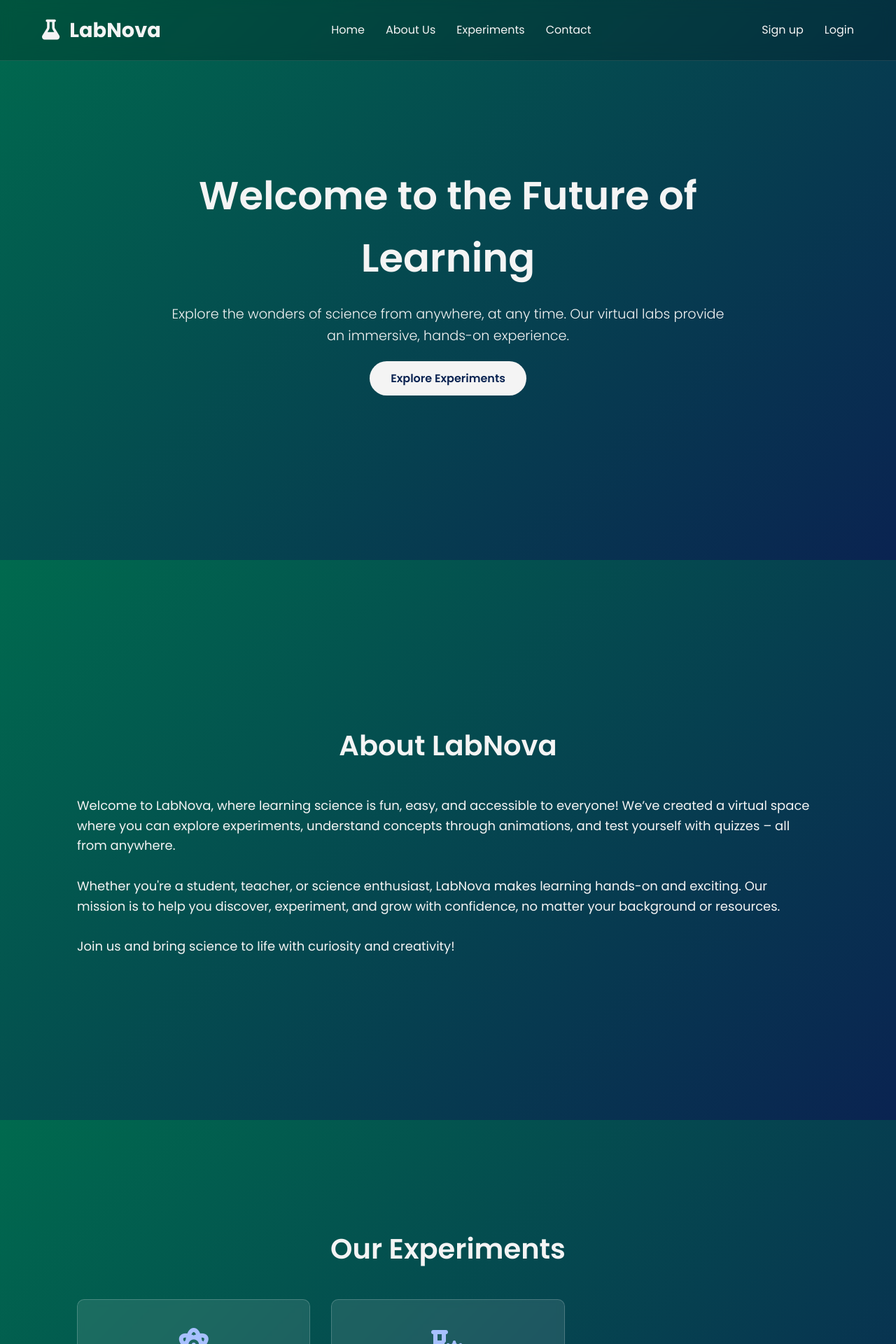
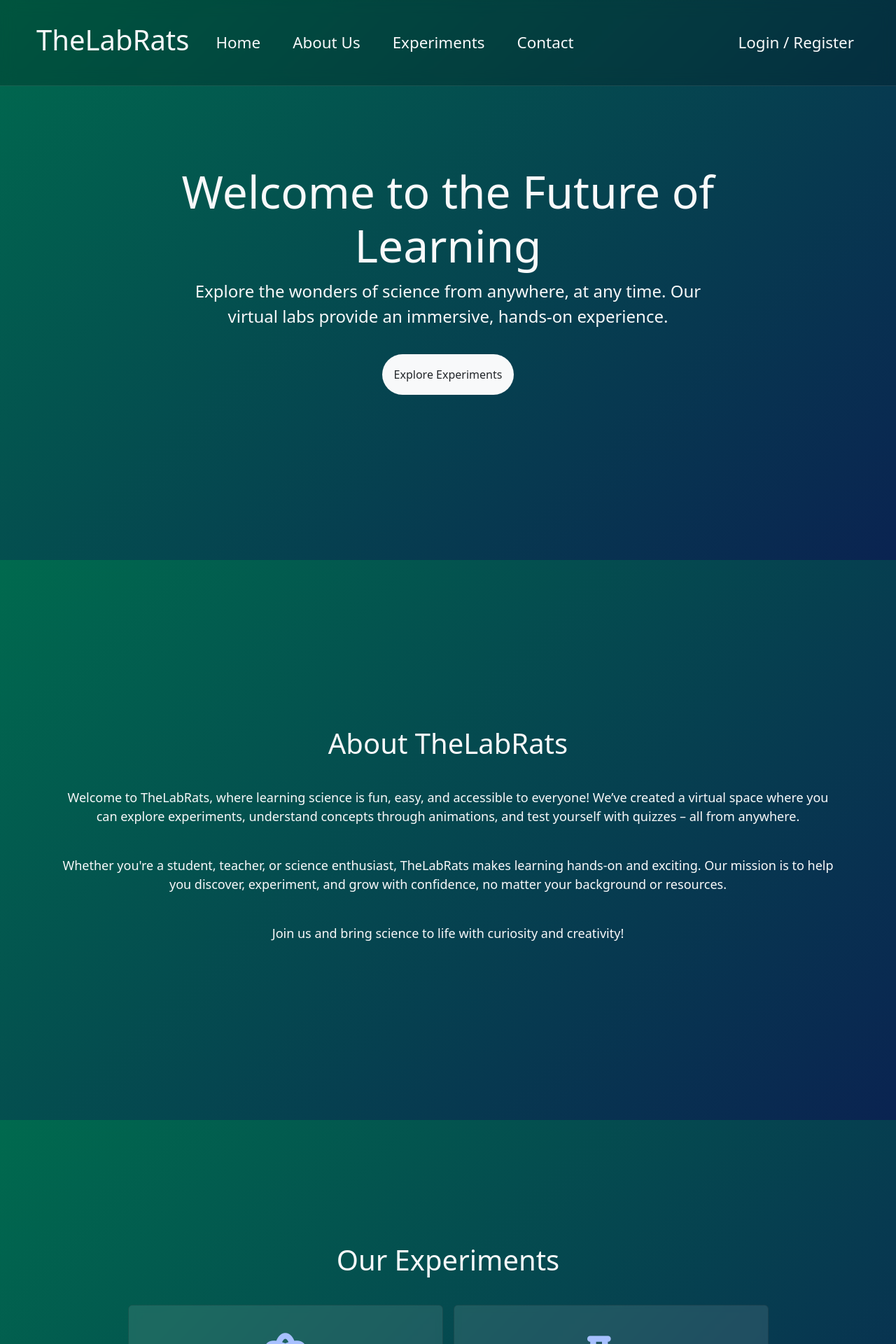
Before and after one commit to purahan/codemavens2025, a PHP site: page / in a window 1280 px wide. Shown: the top 1920 px of the page at 70% size. Run offline with PHP 8.4, Linux system fonts and the light colour scheme.

Commit message:
Add files via upload

```diff
--- a/index.html
+++ b/index.html
@@ -3,47 +3,55 @@
 <head>
     <meta charset="UTF-8">
     <meta name="viewport" content="width=device-width, initial-scale=1.0">
-    <title>LabNova | Virtual Science Lab</title>
+    <title>TheLabRats | Virtual Science Lab</title>
     <link rel="stylesheet" href="style.css">
+    <link href="https://cdn.jsdelivr.net/npm/bootstrap@5.3.0/dist/css/bootstrap.min.css" rel="stylesheet">
     <link rel="stylesheet" href="https://cdnjs.cloudflare.com/ajax/libs/font-awesome/6.5.1/css/all.min.css">
 </head>
-<body>
+<body style="font-size: 1.4rem;">
+    <script src="https://cdn.jsdelivr.net/npm/bootstrap@5.3.8/dist/js/bootstrap.bundle.min.js" integrity="sha384-FKyoEForCGlyvwx9Hj09JcYn3nv7wiPVlz7YYwJrWVcXK/BmnVDxM+D2scQbITxI" crossorigin="anonymous"></script>
+    <header>
 
-    <header>
-        <nav>
-            <div class="logo">
-                <i class="fas fa-flask"></i> LabNova
+        <nav class="navbar navbar-expand-md">
+            <div class="container-fluid">
+                <h1 class="text-light">TheLabRats</h1>
+                <button class="navbar-toggler" type="button" data-bs-toggle="collapse" data-bs-target="#navbarText" aria-controls="navbarText" aria-expanded="false" aria-label="Toggle navigation">
+                    <span class="navbar-toggler-icon"></span>
+                </button>
+                <div class="collapse navbar-collapse" id="navbarText">
+                <ul class="navbar-nav me-auto mb-2 mb-md-0">
+                    <li class="nav-item"><a class="nav-link active link-light" aria-current="page" href="#home">Home</a></li>
+                    <li class="nav-item"><a class="nav-link link-light" href="#about">About Us</a></li>
+                    <li class="nav-item"><a class="nav-link link-light" href="#experiments">Experiments</a></li>
+                    <li class="nav-item"><a class="nav-link link-light" href="#contact">Contact</a></li>
+                </ul>
+                <span class="navbar-text">
+                    <ul class="navbar-nav me-auto mb-2 mb-md-0">
+                        <li class="nav-item"> <a class="nav-link link-light" href="#">Login / Register</a> </li>
+                    </ul>
+                </span>
             </div>
-            <ul>
-                <li><a href="#home">Home</a></li>
-                <li><a href="#about">About Us</a></li>
-                <li><a href="#experiments">Experiments</a></li>
-                <li><a href="#contact">Contact</a></li>
-            </ul>
-            <ul>
-                <li><a>Sign up</a></li>
-                <li><a>Login</a></li>
-            </ul>
+            </div>
         </nav>
     </header>
 
     <main>
         <section id="home">
-            <div class="hero-content">
-                <h1>Welcome to the Future of Learning</h1>
-                <p>Explore the wonders of science from anywhere, at any time. Our virtual labs provide an immersive, hands-on experience.</p>
-                <a href="#experiments" class="btn">Explore Experiments</a>
+            <div class="hero-content text-light">
+                <h1 style="font-size: 4rem;">Welcome to the Future of Learning</h1>
+                <p style="font-size: 1.5rem;">Explore the wonders of science from anywhere, at any time. Our virtual labs provide an immersive, hands-on experience.</p>
+                <a href="#experiments" class="btn rounded-pill bg-light link-dark p-3">Explore Experiments</a>
             </div>
         </section>
 
-        <section id="about">
+        <section id="about" class="text-light">
             <div class="container">
-                <h2>About LabNova</h2>
+                <h2 style="font-size: 2.5rem;">About TheLabRats</h2>
                 <div class="about-content">
-                    <div class="about-text">
-                        <p>Welcome to LabNova, where learning science is fun, easy, and accessible to everyone! We’ve created a virtual space where you can explore experiments, understand concepts through animations, and test yourself with quizzes – all from anywhere.</p>
+                    <div class="about-text text-center">
+                        <p>Welcome to TheLabRats, where learning science is fun, easy, and accessible to everyone! We’ve created a virtual space where you can explore experiments, understand concepts through animations, and test yourself with quizzes – all from anywhere.</p>
                         <br>
-                        <p>Whether you're a student, teacher, or science enthusiast, LabNova makes learning hands-on and exciting. Our mission is to help you discover, experiment, and grow with confidence, no matter your background or resources.</p>
+                        <p>Whether you're a student, teacher, or science enthusiast, TheLabRats makes learning hands-on and exciting. Our mission is to help you discover, experiment, and grow with confidence, no matter your background or resources.</p>
                         <br>
                         <p>Join us and bring science to life with curiosity and creativity!</p>
                     </div>
@@ -55,17 +63,18 @@
             </div>
         </section>
 
-        <section id="experiments">
+        <section id="experiments" class="text-light">
             <div class="container">
-                <h2>Our Experiments</h2>
-                <div class="experiment-grid">
-                    <div class="card">
-                        <i class="fas fa-atom fa-3x"></i>
+                <h2 style="font-size: 2.5rem;">Our Experiments</h2>
+                <div class="experiment-grid" style="grid-template-columns: repeat(2, 1fr)">
+
+                    <div class="card text-light" style="background: rgba(255, 255, 255, 0.1)">
+                        <i class="fas fa-atom fa-3x "></i>
                         <h3>Physics Lab</h3>
                         <p>Explore the laws of motion, electricity, and optics. Build circuits, launch projectiles, and bend light in our physics simulator.</p>
                         <a href="phys.html" class="btn-card" target="_blank">Launch Lab</a>
                     </div>
-                    <div class="card">
+                    <div class="card text-light" style="background: rgba(255, 255, 255, 0.1)">
                         <i class="fas fa-vial-virus fa-3x"></i>
                         <h3>Chemistry Lab</h3>
                         <p>Mix chemicals, observe reactions, and learn about molecular structures in a safe, virtual environment. No safety goggles required!</p>
@@ -81,29 +90,29 @@
             </div>
         </section>
 
-        <section id="contact">
+        <section id="contact" class="text-light">
             <div class="container">
-                <h2>Get In Touch</h2>
+                <h2 style="font-size: 2.5rem;">Get In Touch</h2>
                 <p>Have questions, feedback, or partnership ideas? We'd love to hear from you!</p>
-                <form class="contact-form">
+                <form class="contact-form ">
                     <input type="text" name="name" placeholder="Your Name" required>
                     <input type="email" name="email" placeholder="Your Email" required>
                     <textarea name="message" rows="5" placeholder="Your Message" required></textarea>
-                    <button type="submit" class="btn">Send Message</button>
+                    <button type="submit" class="btn btn-light rounded-pill w-25 ">Send Message</button>
                 </form>
             </div>
         </section>
     </main>
 
     <footer>
-        <div class="container">
+        <div class="container" >
             <div class="social-links">
                 <a href="#"><i class="fab fa-twitter"></i></a>
                 <a href="#"><i class="fab fa-facebook-f"></i></a>
                 <a href="#"><i class="fab fa-linkedin-in"></i></a>
                 <a href="#"><i class="fab fa-instagram"></i></a>
             </div>
-            <p>&copy; LabNova | All Rights Reserved.</p>
+            <p class="text-light">&copy; TheLabRats | All Rights Reserved.</p>
         </div>
     </footer>
 
--- a/style.css
+++ b/style.css
@@ -39,9 +39,10 @@ body {
 h1, h2, h3 {
     margin-bottom: 20px;
     font-weight: 600;
+
 }
 
-h1 { font-size: 3.5rem; }
+h1 { font-size: 5.5rem; }
 h2 { font-size: 2.5rem; text-align: center;}
 
 section {
@@ -155,14 +156,17 @@ nav ul li a:hover {
 
 /* --- Experiments Section --- */
 .experiment-grid {
-    display: grid;
-    grid-template-columns: repeat(3, 1fr);
-    gap: 30px;
+    display: flex;
+    justify-content: center;
+    align-items: center;
     margin-top: 40px;
+    gap:15px;
+
 }
 
 .card {
-    background: var(--container-bg);
+    background: rgba(255, 255, 255, 0.1);
+    width: 450px;
     padding: 40px 30px;
     border-radius: 10px;
     text-align: center;
@@ -259,7 +263,7 @@ footer {
 
 /* --- Responsive Design --- */
 @media(max-width: 768px) {
-    h1 { font-size: 2.5rem; }
+    h1 { font-size: 3.6rem; }
     h2 { font-size: 2rem; }
 
     nav ul {
```
Also changed, not shown: chem.html (+55 -3 lines), phys.html (+56 -3 lines).
